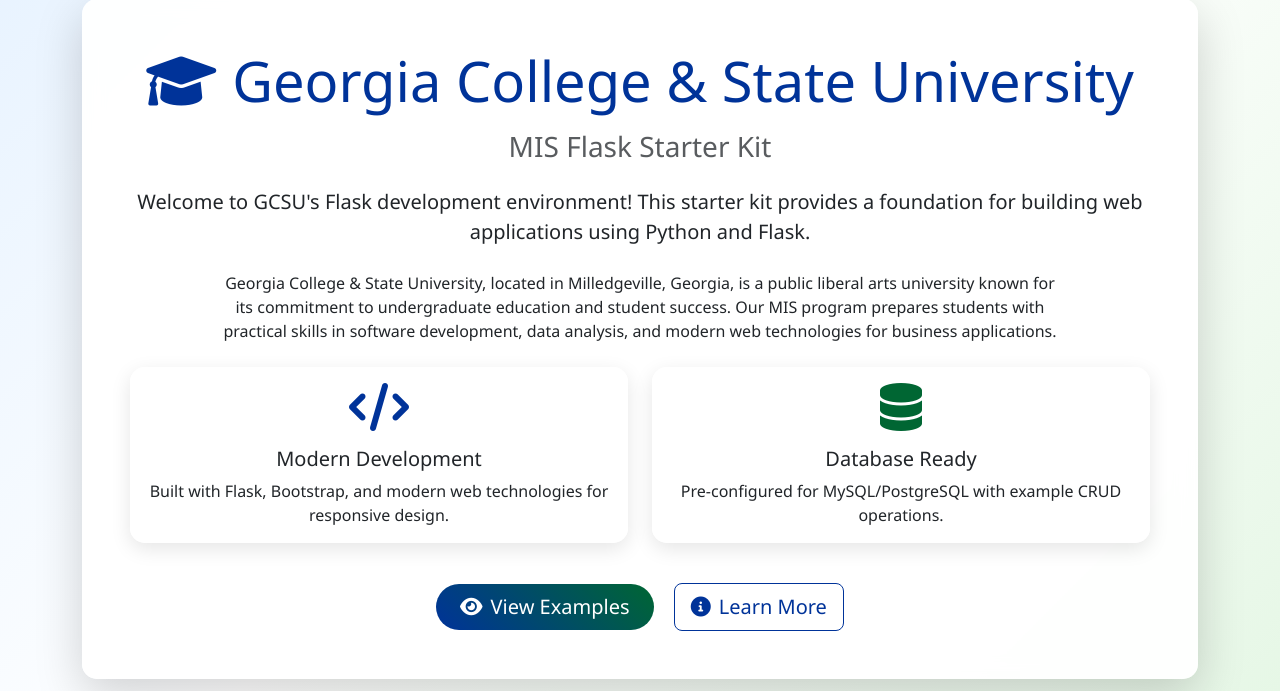
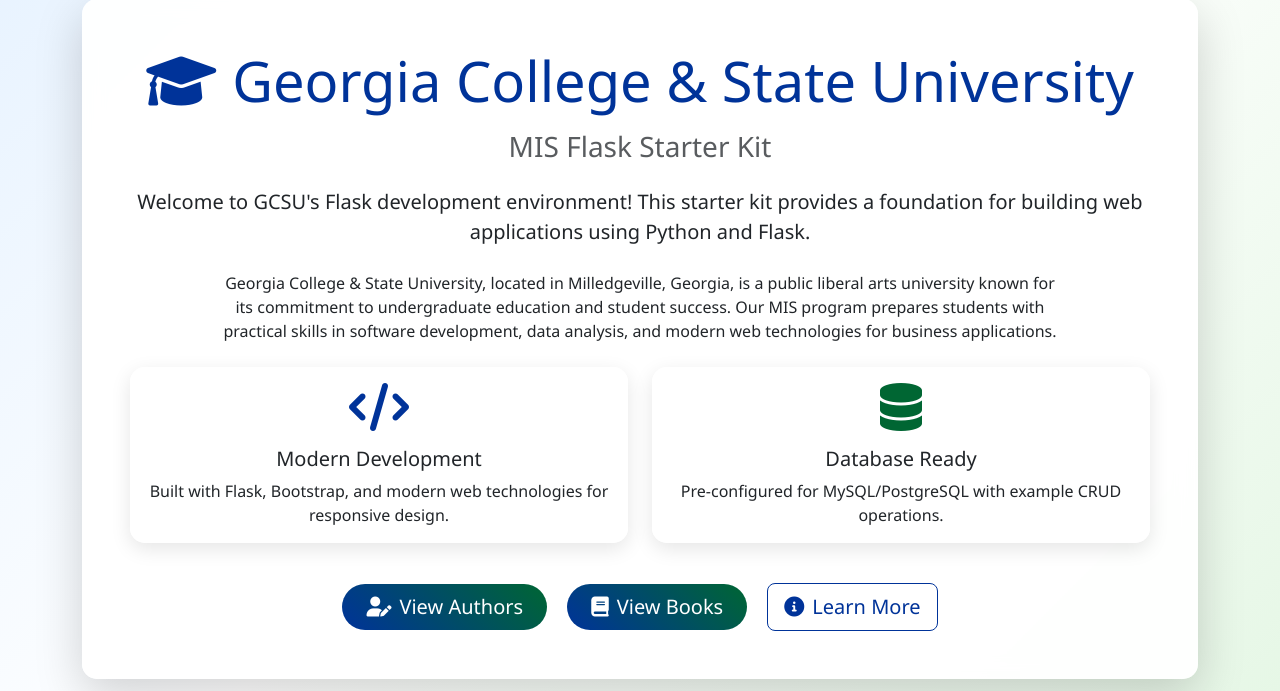
Before and after one commit to drewstopp11/Test1, a Flask app: page / in a window 1280 px wide. Shown: the part 109-800 px from the top of the page. Run offline with Flask 3, Linux system fonts and the light colour scheme.

Commit message:
Fix index page to link to authors and books instead of examples
🤖 Generated with [Claude Code](https://claude.com/claude-code)

Co-Authored-By: Claude <noreply@anthropic.com>

```diff
--- a/app/templates/index.html
+++ b/app/templates/index.html
@@ -39,8 +39,11 @@
         </div>
 
         <div class="mt-4">
-            <a href="{{ url_for('examples.show_examples') }}" class="btn btn-primary btn-lg me-3">
-                <i class="fas fa-eye me-2"></i>View Examples
+            <a href="{{ url_for('authors.show_authors') }}" class="btn btn-primary btn-lg me-3">
+                <i class="fas fa-user-pen me-2"></i>View Authors
+            </a>
+            <a href="{{ url_for('books.show_books') }}" class="btn btn-primary btn-lg me-3">
+                <i class="fas fa-book me-2"></i>View Books
             </a>
             <a href="{{ url_for('about') }}" class="btn btn-outline-secondary btn-lg">
                 <i class="fas fa-info-circle me-2"></i>Learn More
```
